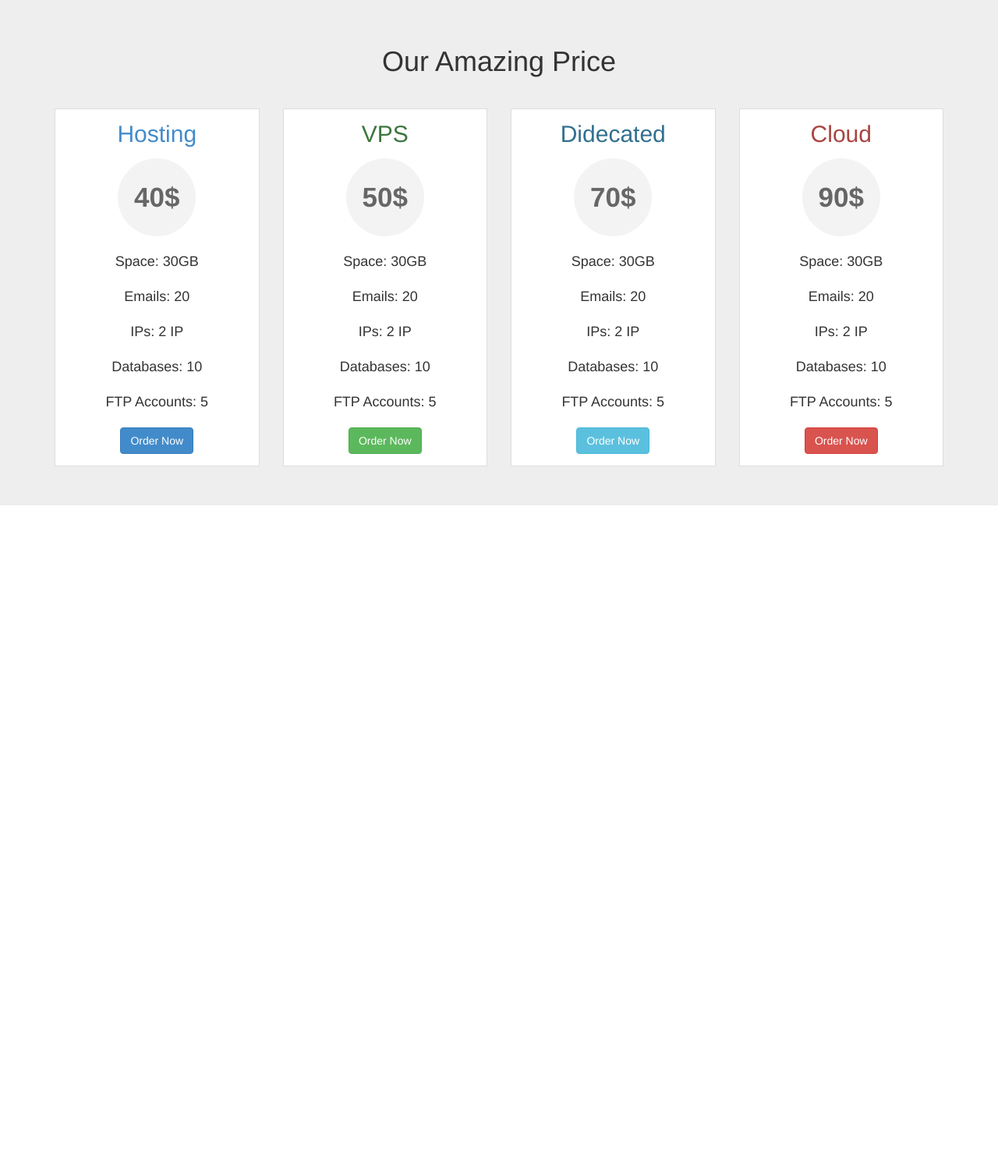
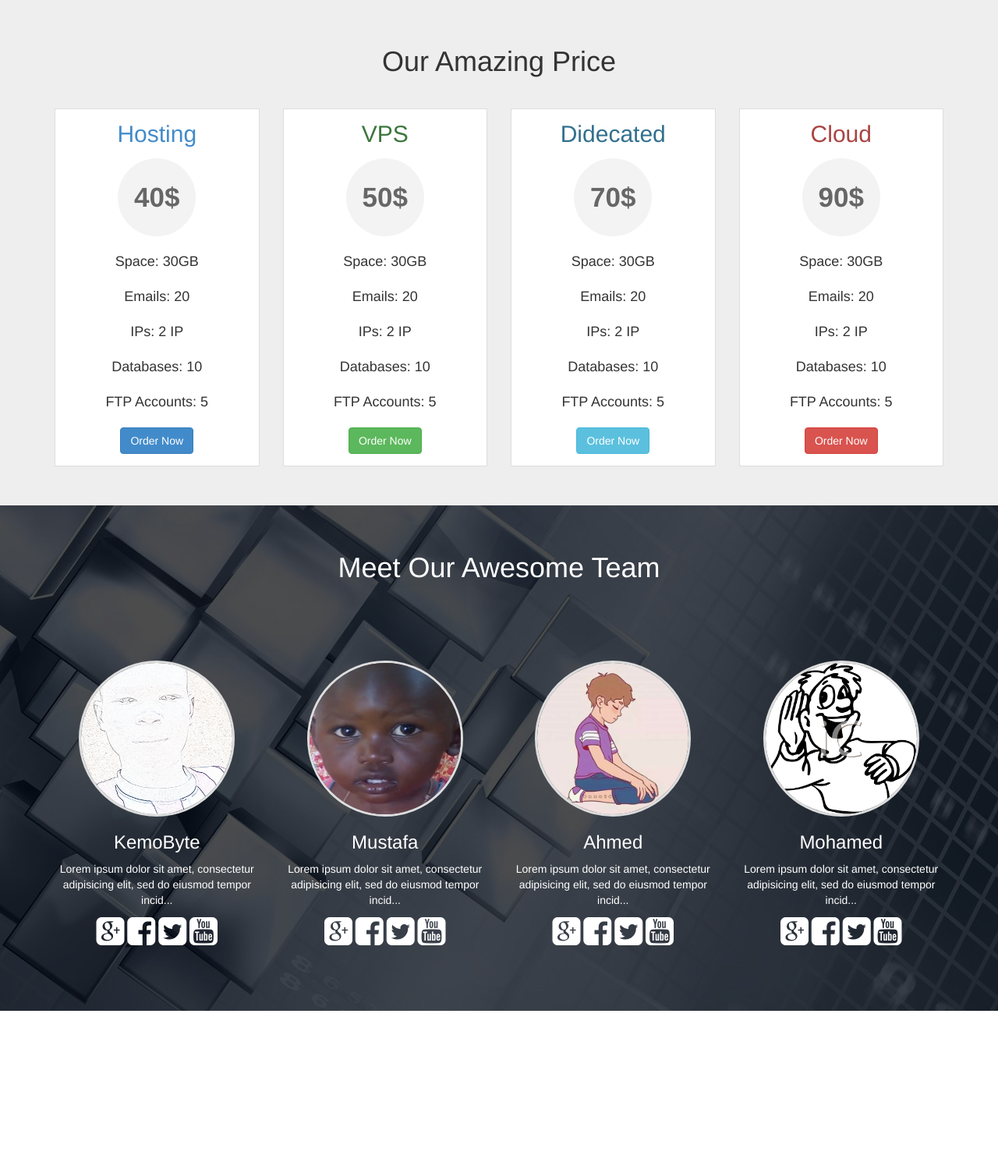
Before and after one commit to Kemo-Byte/bootstrap3, a PHP site: page / in a window 1280 px wide. Shown: the part 1508-3003 px from the top of the page at 78% size. Before the commit the page ends 2156 px from the top, so only its background shows below. Run offline with PHP 8.4, Linux system fonts and the light colour scheme.

Commit message:
Our Team + FontAwesome

```diff
--- a/css/style.css
+++ b/css/style.css
@@ -1,7 +1,7 @@
 /*My Styles*/
 body {
 	padding-top: 70px;
-	height: 2000px;
+	height: 7000px;
 
 }
 
@@ -277,3 +277,33 @@
 	margin-bottom: 5px;
 }
 /*End Price Table*/
+
+/*Start Our Team*/
+
+.our_team {
+	background: url('../images/team.jpg') no-repeat center center fixed;
+	min-height: 600px;
+}
+.our_team .team {
+	background: rgba(2,2,2,0.7);
+	color: #FFF;
+	min-height: 600px;
+	padding-top: 40px;
+	padding-bottom: 40px;
+}
+.our_team h1 {
+	margin-bottom: 100px;
+}
+.our_team .person {
+	margin-bottom: 40px;
+}
+.our_team .team img {
+	width: 200px;
+	height: 200px;
+	border: 3px solid #DDD;
+
+}
+.our_team .team i {
+	cursor: pointer;
+}
+/*End Our Team*/
--- a/header.php
+++ b/header.php
@@ -7,6 +7,7 @@
     		<meta name="viewport" content="width=device-width, initial-scale=1">
 		<title>Bootstrap</title>
 
+		<link rel="stylesheet" href="css/font-awesome.min.css"/>
 		<link rel="stylesheet" href="css/bootstrap.css"/>
 		<!-- <link rel="stylesheet" href="css/bootstrap_rtl.css"/> -->
 		<link rel="stylesheet" href="css/style.css"/>
--- a/index.php
+++ b/index.php
@@ -311,6 +311,72 @@
 
 <!-- End Price Table Section -->
 
+<!-- Start Our Team Section -->
+
+<section class="our_team text-center">
+	<div class="team">
+		<div class="container">
+			<h1> Meet Our Awesome Team</h1>
+
+			<div class="row">
+				<div class="col-lg-3 col-sm-6">
+					<div class="person">
+						<img class="img-circle" src="images/av1.jpg" alt="av1" />
+						<h3>KemoByte</h3>
+						<p> Lorem ipsum dolor sit amet, consectetur adipisicing elit, sed do eiusmod
+						tempor incid... </p>
+						<i class="fa fa-google-plus-square fa-3x"></i>
+						<i class="fa fa-facebook-square fa-3x"></i>
+						<i class="fa fa-twitter-square fa-3x"></i>
+						<i class="fa fa-youtube-square fa-3x"></i>
+					</div>
+				</div>
+
+				<div class="col-lg-3 col-sm-6">
+					<div class="person">
+						<img class="img-circle" src="images/av2.png" alt="av2" />
+						<h3>Mustafa</h3>
+						<p> Lorem ipsum dolor sit amet, consectetur adipisicing elit, sed do eiusmod
+						tempor incid... </p>
+						<i class="fa fa-google-plus-square fa-3x"></i>
+						<i class="fa fa-facebook-square fa-3x"></i>
+						<i class="fa fa-twitter-square fa-3x"></i>
+						<i class="fa fa-youtube-square fa-3x"></i>
+					</div>
+				</div>
+
+				<div class="col-lg-3 col-sm-6">
+					<div class="person">
+						<img class="img-circle" src="images/av3.jpg" alt="av3" />
+						<h3>Ahmed</h3>
+						<p> Lorem ipsum dolor sit amet, consectetur adipisicing elit, sed do eiusmod
+						tempor incid... </p>
+						<i class="fa fa-google-plus-square fa-3x"></i>
+						<i class="fa fa-facebook-square fa-3x"></i>
+						<i class="fa fa-twitter-square fa-3x"></i>
+						<i class="fa fa-youtube-square fa-3x"></i>
+					</div>
+				</div>
+
+				<div class="col-lg-3 col-sm-6">
+					<div class="person">
+						<img class="img-circle" src="images/av4.png" alt="av4" />
+						<h3>Mohamed</h3>
+						<p> Lorem ipsum dolor sit amet, consectetur adipisicing elit, sed do eiusmod
+						tempor incid... </p>
+						<i class="fa fa-google-plus-square fa-3x"></i>
+						<i class="fa fa-facebook-square fa-3x"></i>
+						<i class="fa fa-twitter-square fa-3x"></i>
+						<i class="fa fa-youtube-square fa-3x"></i>
+					</div>
+				</div>
+			</div>
+		</div>
+	</div>
+</section>
+
+<!-- End Our Team Section -->
+
 
 <!-- <br>
 <br>
```
Also changed, not shown: images/company_team.jpg (added), images/stats.jpg (added), images/team.jpg (added).
